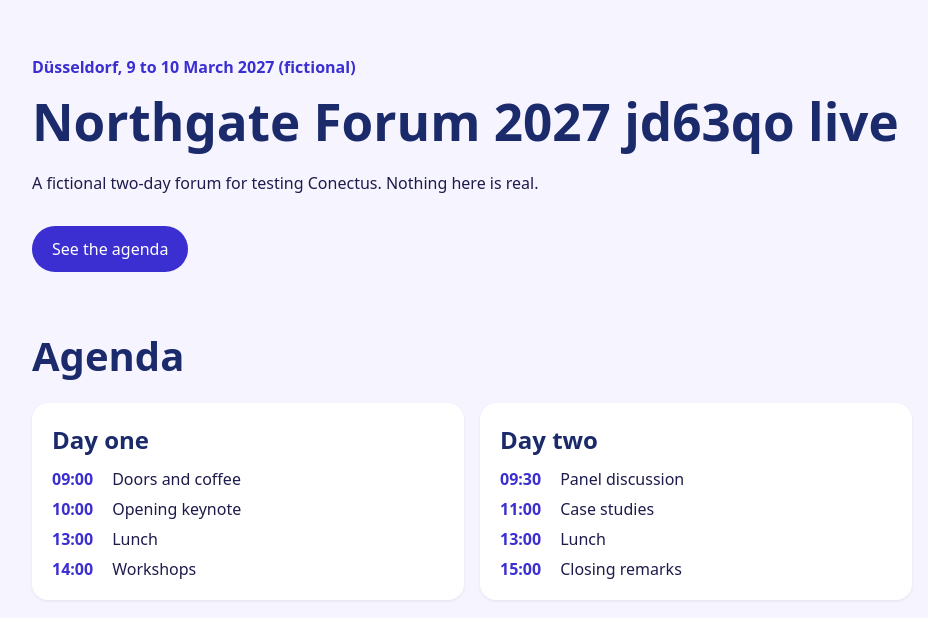
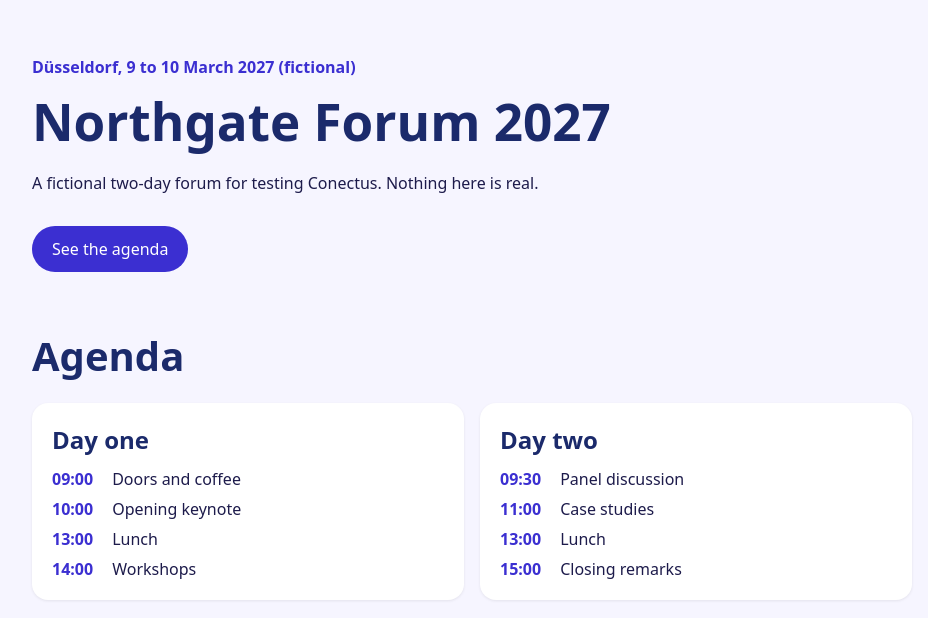
Before and after one commit to codemasterbrown7/conectus-wendy-test-site, a website built with Vite: page index.html in a window 1280 px wide. Shown: the whole page, without its empty margins (168-1096 px from the left). Built offline with nearby package versions, Linux system fonts and the light colour scheme.

Commit message:
Undo: Home page heading: Northgate Forum 2027 jd63qo live
Undoes the change merged as 4ad7c43, through Conectus.

```diff
--- a/index.html
+++ b/index.html
@@ -10,7 +10,7 @@
     <main>
       <section class="hero">
         <p class="eyebrow">Düsseldorf, 9 to 10 March 2027 (fictional)</p>
-        <h1>Northgate Forum 2027 jd63qo live</h1>
+        <h1>Northgate Forum 2027</h1>
         <p>A fictional two-day forum for testing Conectus. Nothing here is real.</p>
         <a class="cta" href="#agenda">See the agenda</a>
       </section>
```
